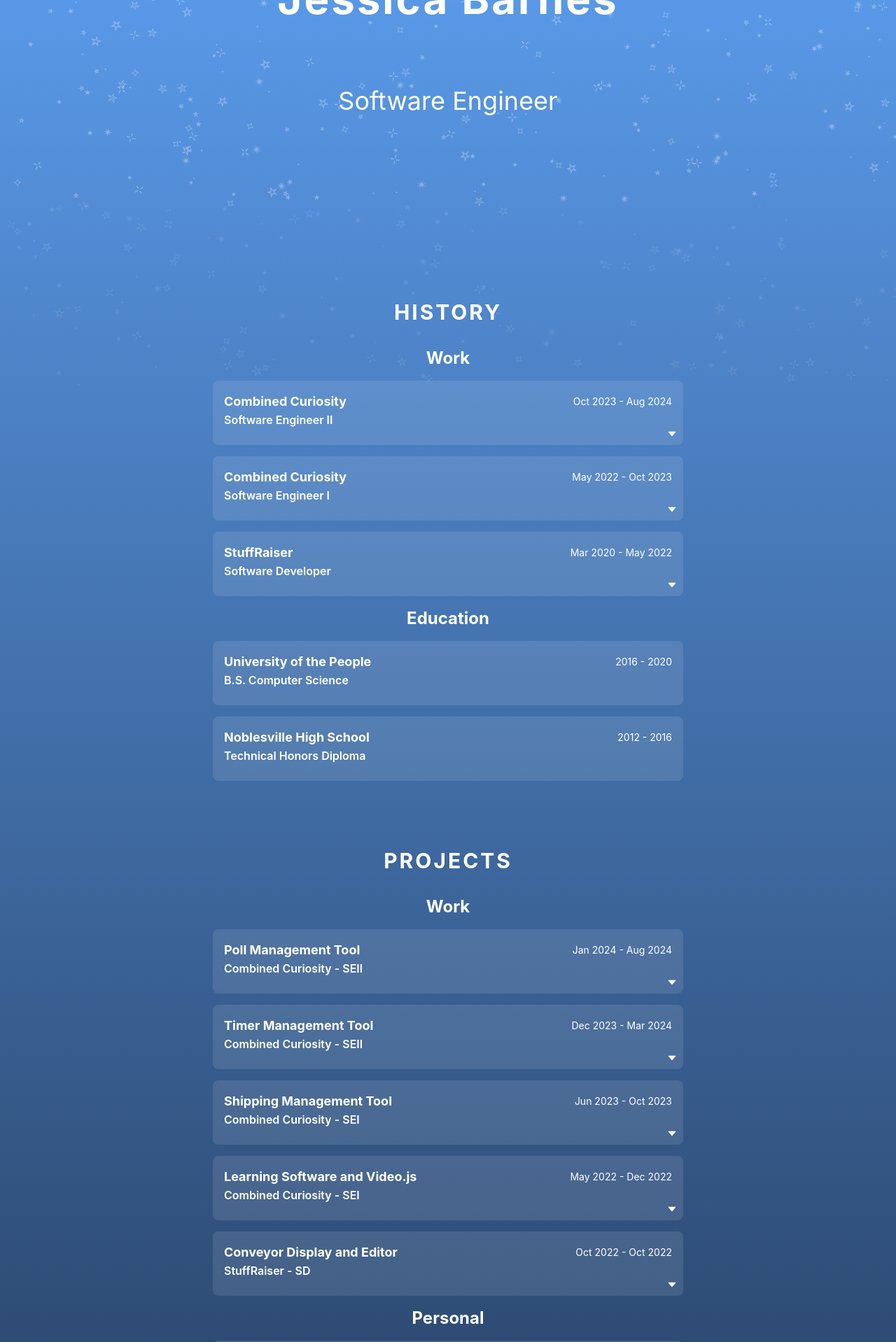
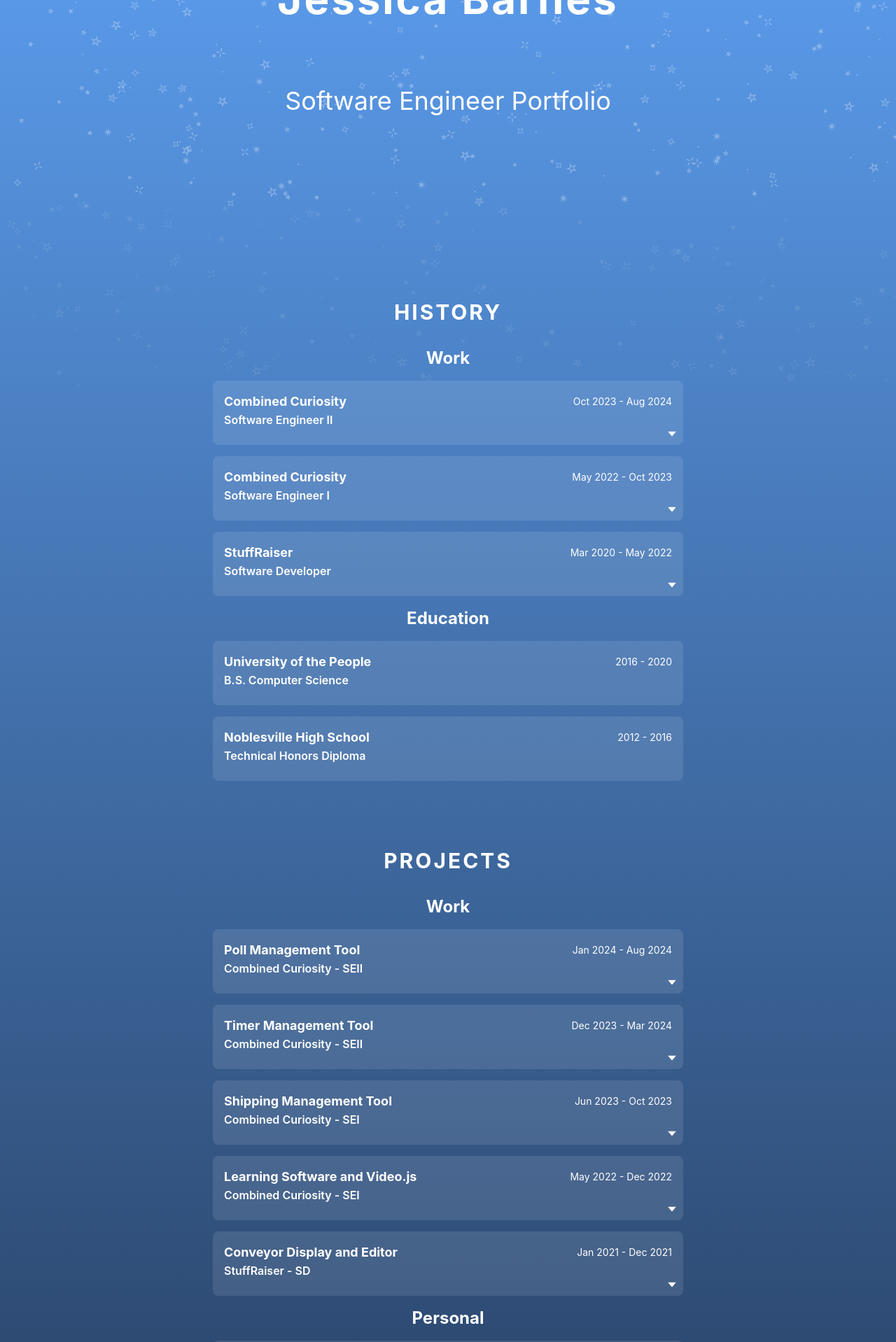
Before and after one commit to jessbarnes/portfolio2024, a React (Create React App) app: page / in a window 1280 px wide. Shown: the part 320-2238 px from the top of the page at 70% size. Built offline with nearby package versions, Linux system fonts and the light colour scheme.

Commit message:
minor text updates

```diff
--- a/src/sections/contact/index.tsx
+++ b/src/sections/contact/index.tsx
@@ -14,11 +14,11 @@
             alt="profile"
           />
           <RowCard
-            title="Thank you for your interest!"
+            title="Thank you for checking out my portfolio!"
             body={
               <div className="flex flex-col gap-2 pt-2">
                 <p>
-                  Check out the site's source code on{" "}
+                  I've made the site's source code available publicly on{" "}
                   <a
                     href="https://github.com/jessbarnes/portfolio2024"
                     target="_blank"
@@ -26,7 +26,7 @@
                   >
                     github
                   </a>
-                  ! I built it from scratch.
+                  .
                 </p>
                 <p>
                   Want to build something together? Access my resume{" "}
--- a/src/sections/header/index.tsx
+++ b/src/sections/header/index.tsx
@@ -4,7 +4,9 @@
       <h1 className="text-4xl lg:text-6xl font-bold text-white tracking-wider">
         Jessica Barnes
       </h1>
-      <h2 className="text-2xl lg:text-4xl text-white">Software Engineer</h2>
+      <h2 className="text-2xl lg:text-4xl text-white">
+        Software Engineer Portfolio
+      </h2>
     </div>
   );
 };
--- a/src/sections/projects/list.tsx
+++ b/src/sections/projects/list.tsx
@@ -50,8 +50,8 @@
   {
     title: "Conveyor Display and Editor",
     company: "StuffRaiser - SD",
-    startDate: "2022-10-01",
-    endDate: "2022-10-31",
+    startDate: "2021-1-01",
+    endDate: "2021-12-31",
     description: `Built a live conveyor display for book processing. Users could watch as the book cover appeared on screen after it was scanned and sent down the line, then move on screen into its corresponding destination’s box.
 
       Tracked destination, capacity, and location of gaylords and smaller boxes in the warehouse with barcodes. Created a move page to use with a phone’s camera to scan a box’s barcode, then a static location’s barcode, to update within the system. New barcodes could be easily printed from this page.
```
Also changed, not shown: src/sections/work/jobs.tsx (+6 -4 lines).
